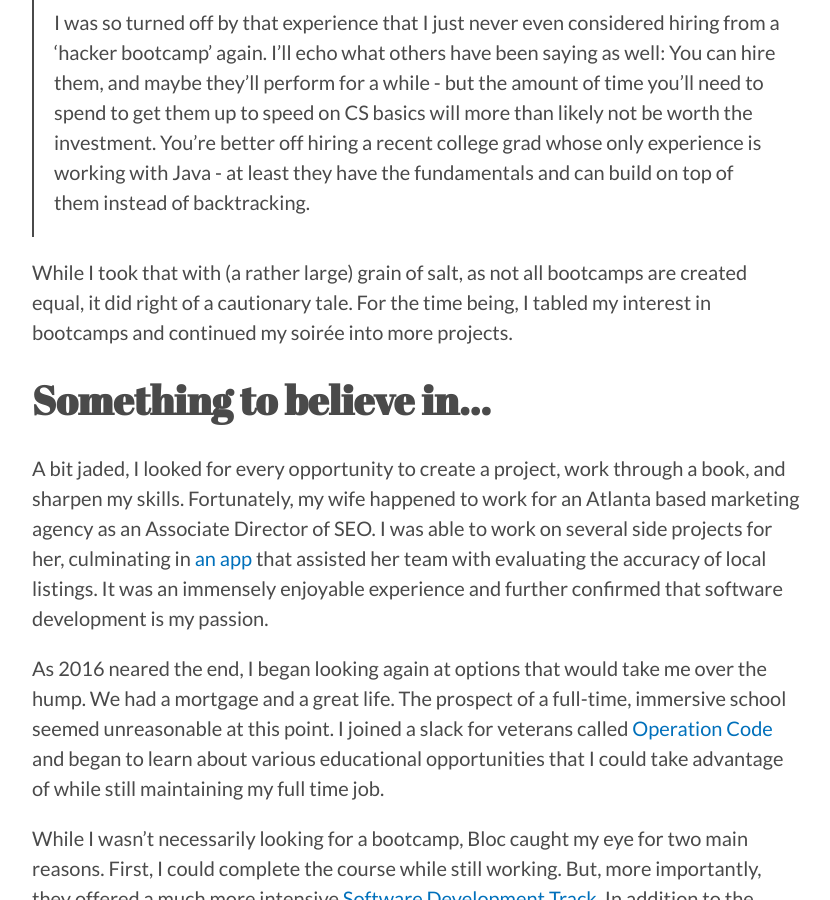
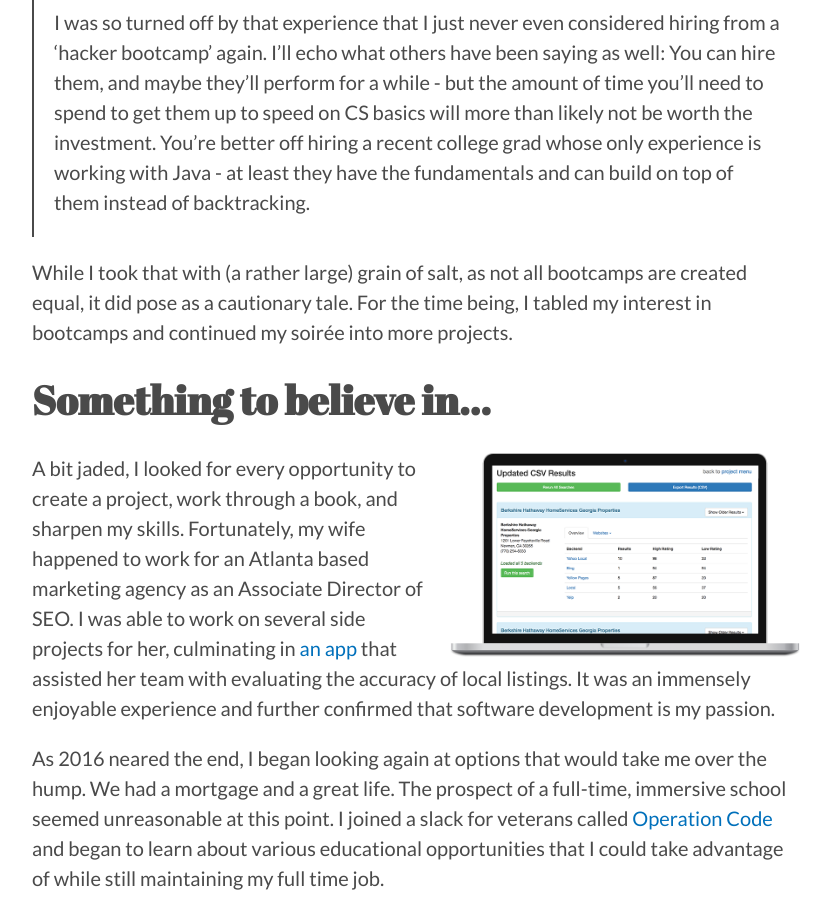
Before and after one commit to davelively14/portfolio-kami, a Jekyll site: the page built from _posts/2016-02-02-part-2.md, in a window 1280 px wide and 900 px high, scrolled down 957 px. Shown: the whole window, without its empty margins (224-1054 px from the left). Built offline with Jekyll 4.4.1, drawn with Linux system fonts in a browser that asks for light colours; nearby versions of some CDN libraries.

Commit message:
Fixed typo, added image

```diff
--- a/_posts/2016-02-02-part-2.md
+++ b/_posts/2016-02-02-part-2.md
@@ -9,10 +9,11 @@ I was enjoying working on my own, but I needed a definitive way to turn my passi
 
 > I was hiring for a \_\_\_\_ startup based in NYC and got some referrals to some recent \_\_\_\_ grads. I bit and went ahead and scheduled some interviews. It was a total joke, honestly. The graduates glossed over the entry-level interview questions with a lot of handwaving (I would ask them things like "How would you do x given y?") and quoted rates upwards of $100/hr even though their total experience was the 10 week course @ \_\_\_\_ campus.<br><br>I was so turned off by that experience that I just never even considered hiring from a 'hacker bootcamp' again. I'll echo what others have been saying as well: You can hire them, and maybe they'll perform for a while - but the amount of time you'll need to spend to get them up to speed on CS basics will more than likely not be worth the investment. You're better off hiring a recent college grad whose only experience is working with Java - at least they have the fundamentals and can build on top of them instead of backtracking.
 
-While I took that with (a rather large) grain of salt, as not all bootcamps are created equal, it did right of a cautionary tale. For the time being, I tabled my interest in bootcamps and continued my soirée into more projects.
+While I took that with (a rather large) grain of salt, as not all bootcamps are created equal, it did pose as a cautionary tale. For the time being, I tabled my interest in bootcamps and continued my soirée into more projects.
 
 ## Something to believe in...
 
+[<img src="/img/locorum-1.png" align="right" width="350">](http://www.resurgens.io/portfolio/1_locorum/)
 A bit jaded, I looked for every opportunity to create a project, work through a book, and sharpen my skills. Fortunately, my wife happened to work for an Atlanta based marketing agency as an Associate Director of SEO. I was able to work on several side projects for her, culminating in [an app](http://www.resurgens.io/portfolio/1_locorum/) that assisted her team with evaluating the accuracy of local listings. It was an immensely enjoyable experience and further confirmed that software development is my passion.
 
 As 2016 neared the end, I began looking again at options that would take me over the hump. We had a mortgage and a great life. The prospect of a full-time, immersive school seemed unreasonable at this point. I joined a slack for veterans called [Operation Code](https://operationcode.org/) and began to learn about various educational opportunities that I could take advantage of while still maintaining my full time job.
```
